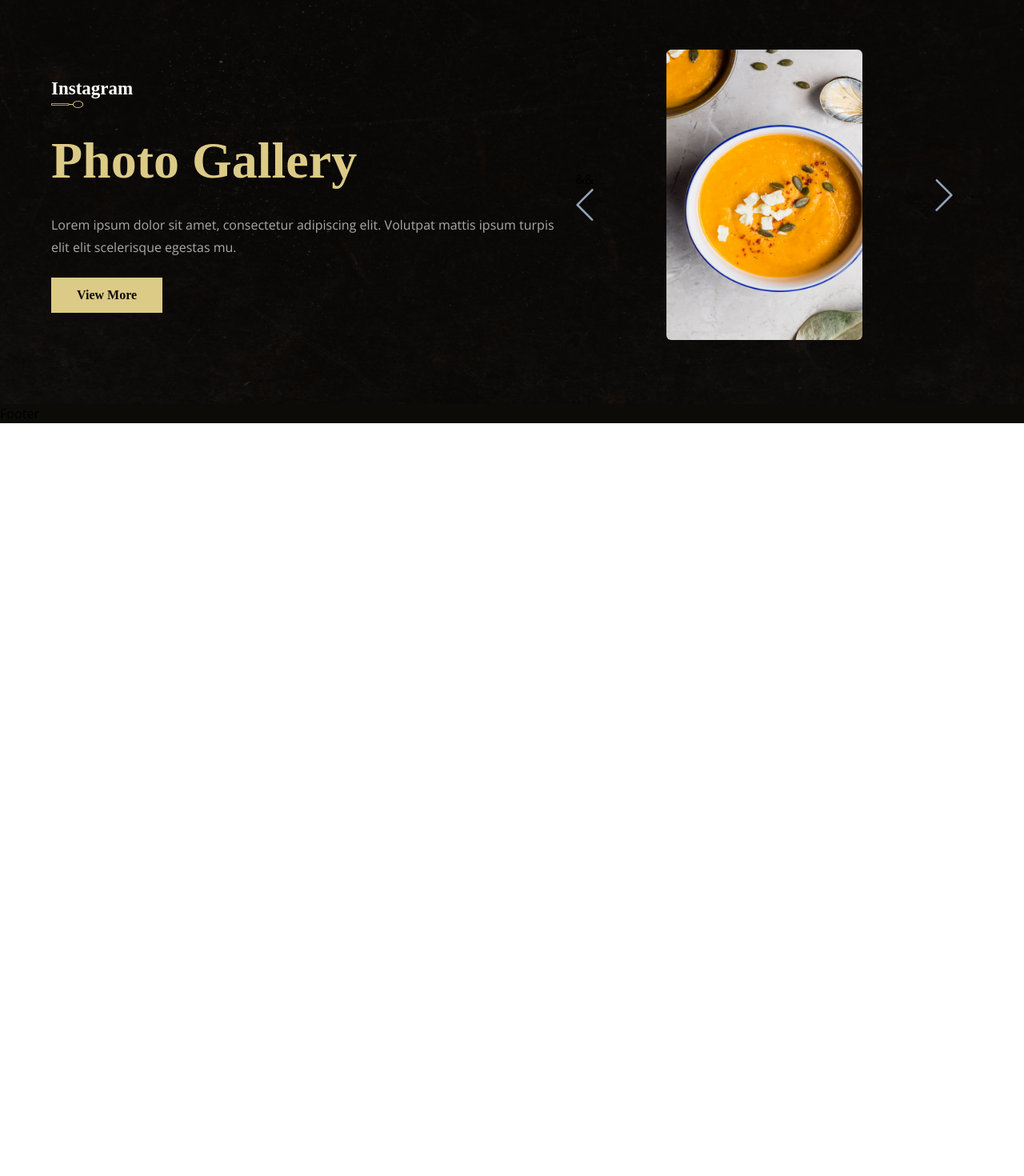
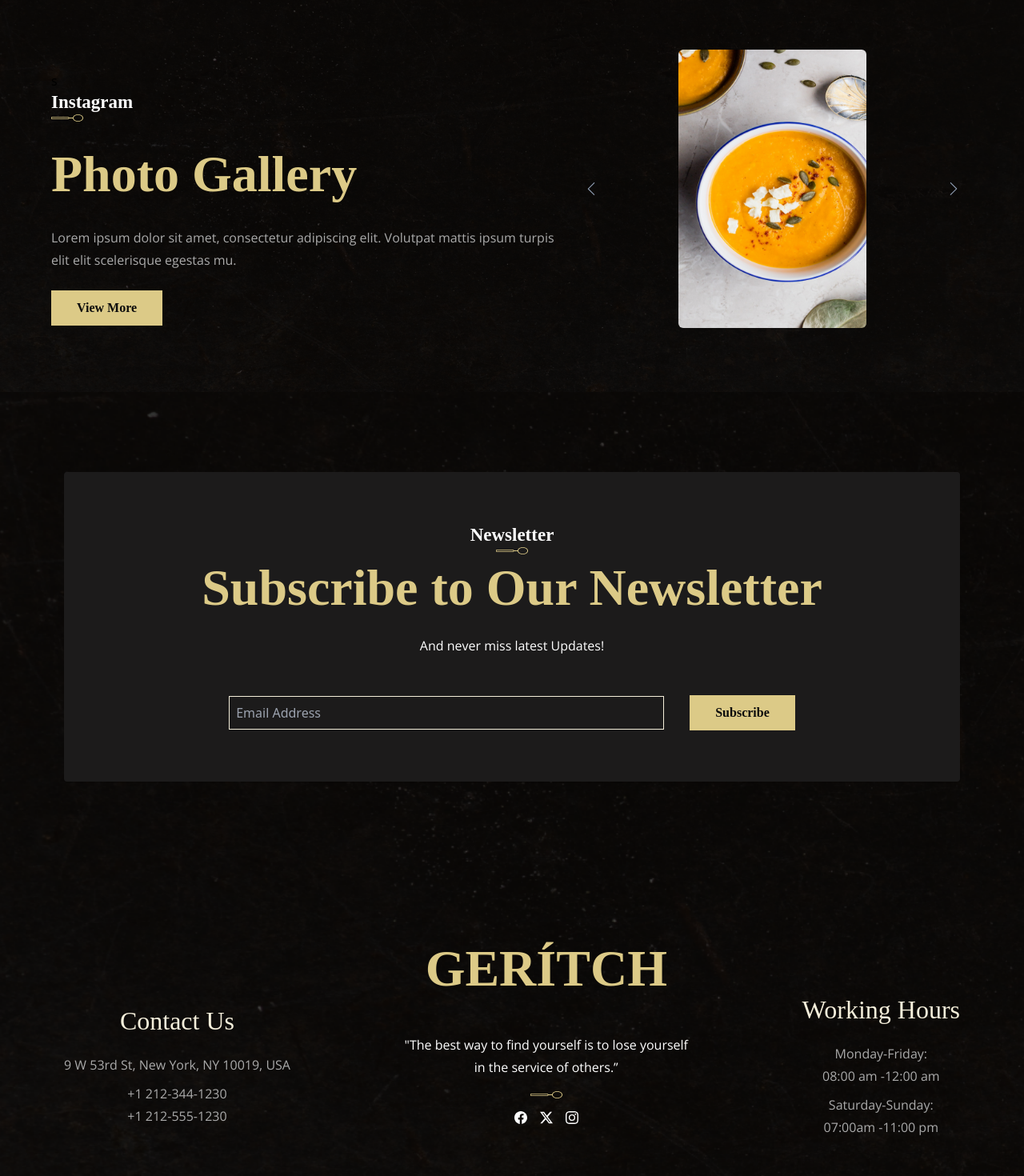
Before and after one commit to dmedinasm/restaurantuxui, a React (Vite) app: page / in a window 1280 px wide. Shown: the part 9054-10524 px from the top of the page at 80% size. Before the commit the page ends 9583 px from the top, so only its background shows below. Built offline with nearby package versions, Linux system fonts and the light colour scheme; a web font is replaced by a local one.

Commit message:
Creada seccion footer

```diff
--- a/src/components/Gallery/Gallery.jsx
+++ b/src/components/Gallery/Gallery.jsx
@@ -16,9 +16,9 @@ const Gallery = ({images}) => {
 
   return (
     <div className="flex items-center justify-between p-4">
-      <button onClick={handlePrevClick}> && <SlArrowLeft className="text-slate-400 text-[40px]"/></button>
+      <button onClick={handlePrevClick}>  <SlArrowLeft className="text-slate-400 text-[100%]"/></button>
           <img src={images[currentImageIndex]} alt="gallery image" className="w-[50%] cursor-pointer hover:opacity-50 hover:scale-[130%] transition duration-500 ease-in-out delay-500 rounded-md"/>
-      <button onClick={handleNextClick}> <SlArrowRight className="text-slate-400 text-[40px]"/></button>
+      <button onClick={handleNextClick}> <SlArrowRight className="text-slate-400 text-[100%]"/></button>
     </div>
   );
 }
--- a/src/containers/Footer/Footer.jsx
+++ b/src/containers/Footer/Footer.jsx
@@ -1,8 +1,51 @@
 import React from 'react'
-
+import decoration from '../../assets/decorationTitle.png'
+import { BsTwitterX, BsInstagram, BsFacebook } from "react-icons/bs";
 const Footer = () => {
   return (
-    <div>Footer</div>
+    <footer className="bg-bgGallery bg-cover flex flex-col   justify-center px-[80px] pt-[100px] pb-8 gap-[192px]">
+      <form className="bg-[rgb(28,27,27)] flex flex-col  justify-center  px-4 py-[64px] rounded shadow-sm gap-12">
+        <div className="flex flex-col place-items-center">
+          <div className="flex flex-col place-items-center">
+            <h3 className="font-cormorant font-bold text-[23px] leading-[130%] text-white tracking-[4%]">Newsletter</h3>
+            <img src={decoration} alt="decoration Title" />
+          </div>
+
+          <h1 className="font-cormorant font-semibold text-[64px] text-primary text-center leading-[130%]  tracking-[3%] mb-4">Subscribe to Our Newsletter</h1>
+          <p className="font-opensans font-normal text-[16px] text-white leading-[175%] tracking-[4%] text-center">And never miss latest Updates!</p>
+        </div>
+        <div className="flex justify-center items-center gap-8">
+          <input type='text' className="border border-[#f5efdb] w-[50%] text-white  py-2 px-2 bg-transparent placeholder placeholder: placeholder-[#AAAAA] outline-none" placeholder="Email Address" />
+          <input type='submit' value="Subscribe" className="bg-primary font-cormorant text-[1rem] text-[#0C0C0C] font-bold leading-[175%] cursor-pointer tracking-[4%] px-8 py-2" />
+        </div>
+      </form>
+      <article className="flex items-center justify-between">
+        <div className="flex flex-col place-items-center ">
+          <h3 className="font-cormorant font-normal text-[32px] text-[#f5efdb] leading-[130%] tracking-[4%] mb-5">Contact Us</h3>
+          <p className="font-opensans font-normal text-[1rem] text-colortext leading-[175%] tracking-[4%] mb-2">9 W 53rd St, New York, NY 10019, USA</p>
+          <p className="font-opensans font-normal text-[1rem] text-colortext leading-[175%] tracking-[4%] " >+1 212-344-1230<br/>+1 212-555-1230</p>
+
+        </div>
+        <div className="flex flex-col place-items-center">
+          <h1 className="font-cormorant font-bold text-[64px] text-primary leading-[130%] tracking-[4%] mb-10">GERÍTCH</h1>
+          <p className="font-opensans font-normal text-[1rem] text-white text-center leading-[175%] tracking-[4%] mb-4 ">"The best way to find yourself is to lose yourself<br/> in the service of others.”</p>
+          <img src={decoration} alt="decoration Title" className="mb-4"/>
+          <div className="flex place-items-center gap-4">
+            <BsFacebook className="text-white cursor-pointer" />
+            <BsTwitterX className="text-white cursor-pointer" />
+            <BsInstagram className="text-white cursor-pointer" />
+          </div>
+
+          <p className="font-opensans font-normal text-[1rem] text-center text-colortext leading-[175%] tracking-[4%] mt-[64px]">2024 Gerícht. All Rights reserved.</p>
+        </div>
+        <div className="flex flex-col place-items-center">
+          <h3 className="font-cormorant font-normal text-[32px] text-[#f5efdb] leading-[130%] tracking-[4%] mb-5">Working Hours</h3>
+          <p className="font-opensans font-normal text-[1rem] text-colortext text-center leading-[175%] tracking-[4%] mb-2">Monday-Friday: <br/>08:00 am -12:00 am</p>
+          <p className="font-opensans font-normal text-[1rem] text-colortext text-center leading-[175%] tracking-[4%]">Saturday-Sunday:<br/>07:00am -11:00 pm</p>
+        </div>
+      </article>
+
+    </footer>
   )
 }
 
--- a/src/containers/Photo Gallery/GalleryContainer.jsx
+++ b/src/containers/Photo Gallery/GalleryContainer.jsx
@@ -4,9 +4,10 @@ import decoration from '../../assets/decorationTitle.png'
 import { galleryImages } from '../../data'
 const GalleryContainer = () => {
   return (
-    <section className="bg-bgGallery bg-cover flex flex-col gap-[64px] md:gap-0 md:flex-row items-center py-[64px] px-[64px]">
+    <section className="bg-bgGallery bg-cover flex flex-col gap-[64px] md:gap-0 md:flex-row items-center py-[64px] px-[64px] ">
       <article className="flex flex-col items-center md:items-start justify-center gap-6">
-        <div className="flex flex-col items-center md:items-start md:text-start">
+        <s></s><div className="flex flex-col items-center md:items-start md:text-start">s
+
           <h3 className="font-cormorant font-bold text-[23px] text-white leading-[130%] tracking-[4%]">Instagram</h3>
           <div>
             <img src={decoration} alt='decoration title' />
```
